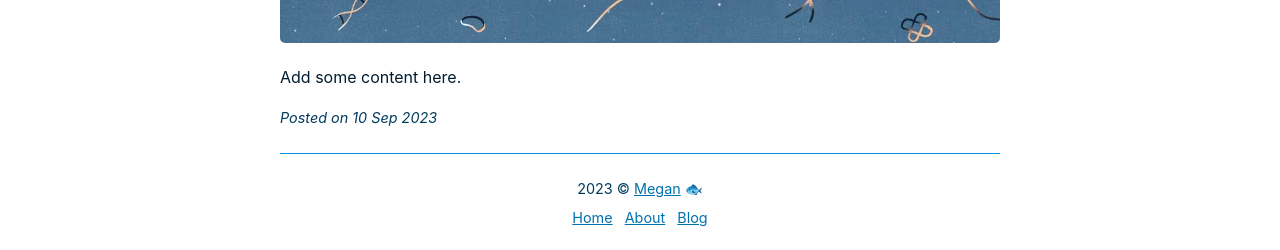
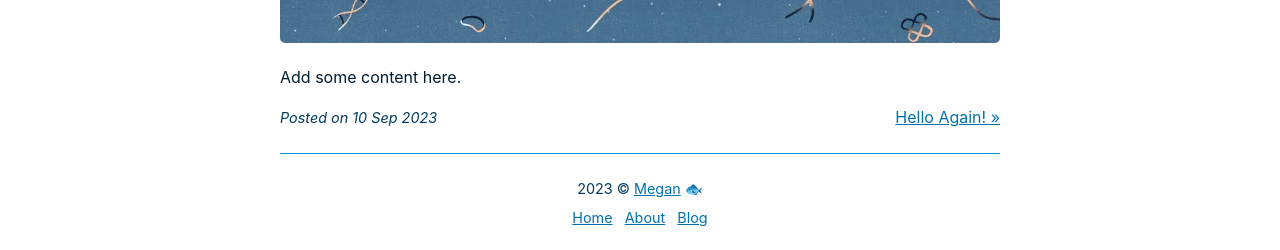
Before and after one commit to megdna/pond, a Jekyll site: the page built from _posts/2023-09-10-hello-world.md, in a window 1280 px wide. Shown: the part 778-1028 px from the top of the page. Built offline with Jekyll 4.4.1, drawn with Linux system fonts in a browser that asks for light colours.

Commit message:
Update theme

```diff
--- a/_layouts/post.html
+++ b/_layouts/post.html
@@ -6,3 +6,5 @@
 {% if page.show %}<img alt="{{ page.alt }}" src="{{ page.image | prepend: site.baseurl | prepend: site.url }}">{% endif %}
 {{ content }}
 {% if page.date %}<cite>Posted on {{ page.date | date_to_string }}</cite>{% endif %}
+{% if page.previous.url %}<a href="{{ page.previous.url }}">&laquo; {{ page.previous.title }}</a>{% endif %}
+{% if page.next.url %}<a class="next" href="{{ page.next.url }}">{{ page.next.title }} &raquo;</a>{% endif %}
--- a/assets/css/style.css
+++ b/assets/css/style.css
@@ -355,6 +355,10 @@
 	color: var(--meta);
 }
 
+.next {
+  float: right;
+}
+
 .notice {
   background: var(--bg-box);
   border: 1px solid var(--border);
```
